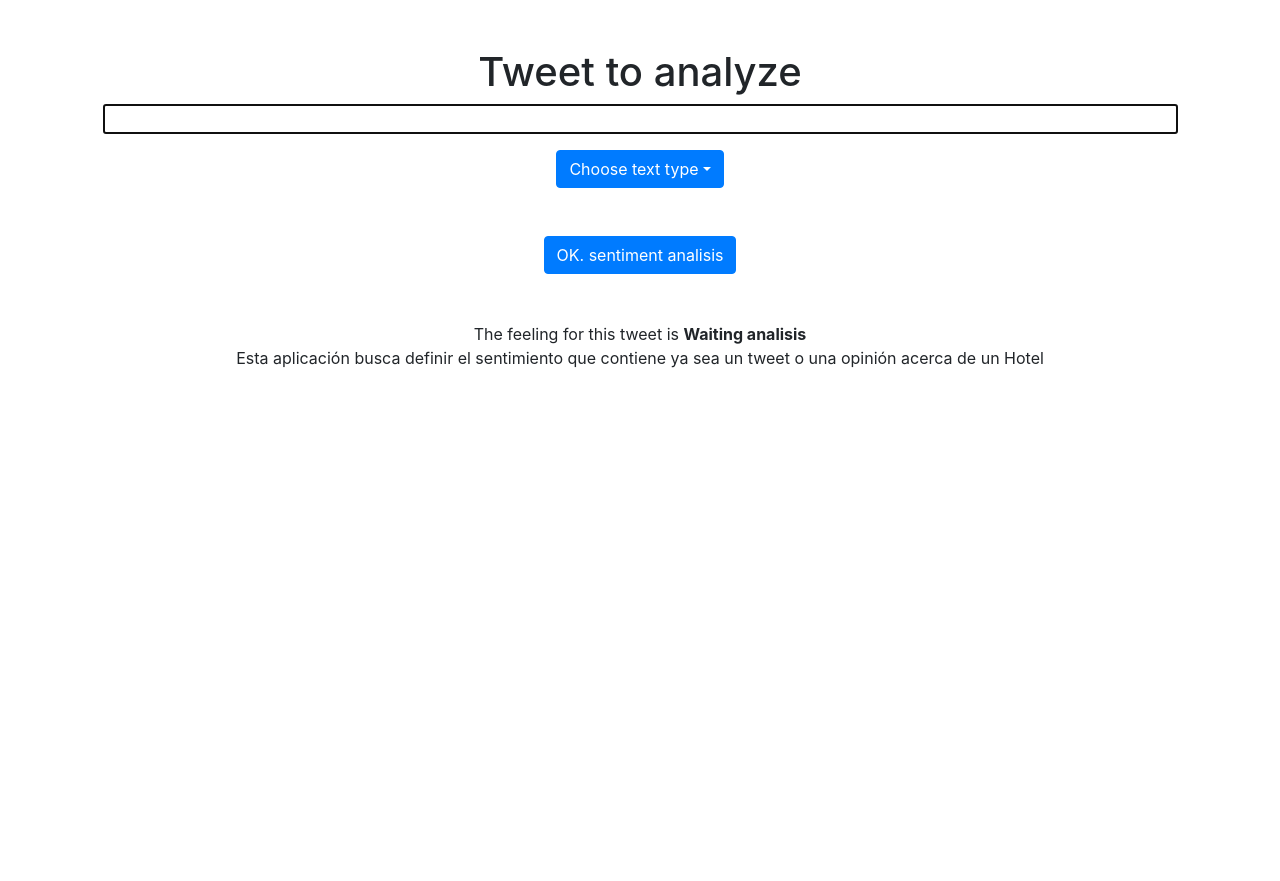
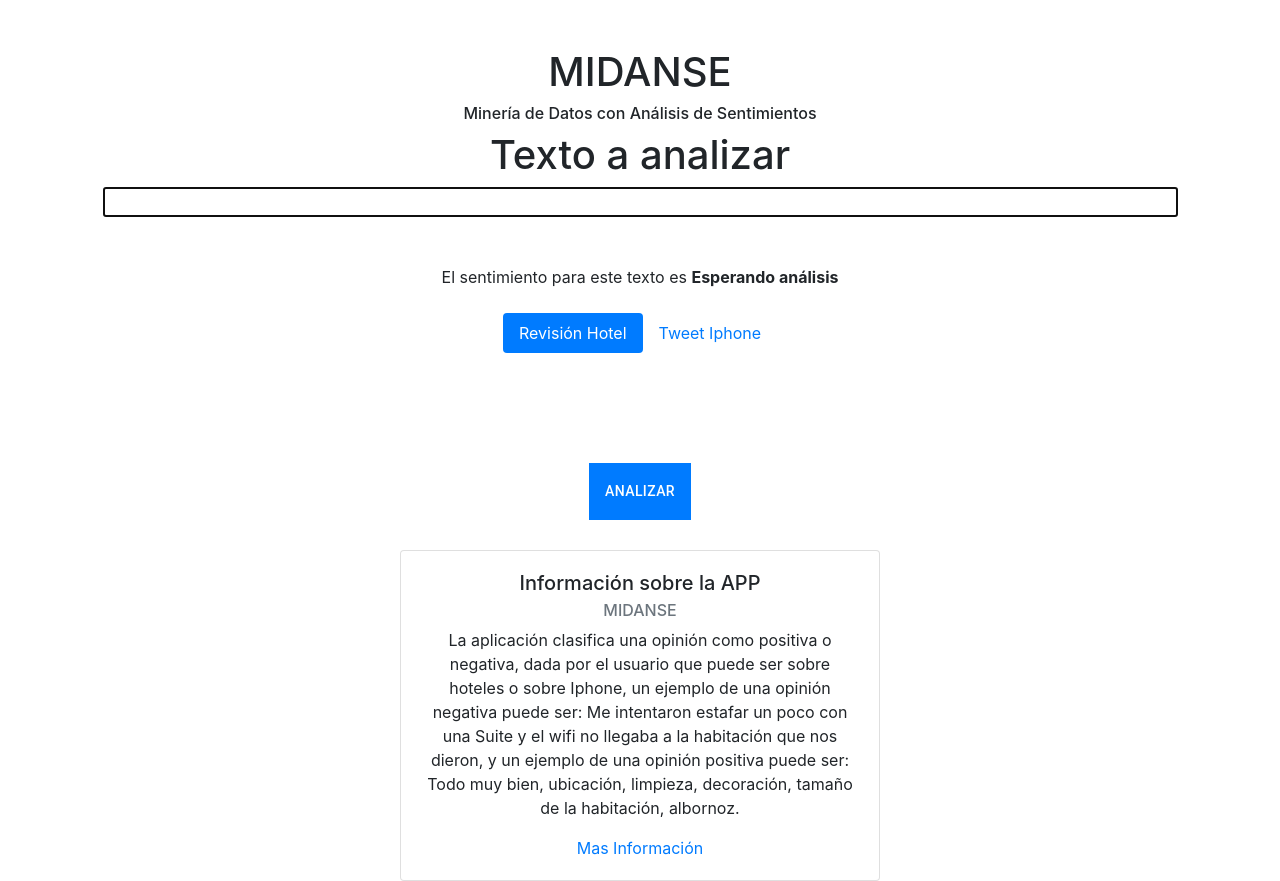
Before and after one commit to EdisonBedoya98/ReactRestAPIDjango, a React (Create React App) app: page / in a window 1280 px wide. Before the commit the page ends 800 px from the top, so only its background shows below. Built offline with nearby package versions, Linux system fonts and the light colour scheme.

Commit message:
caracteristicas nuevas de la GUI

```diff
--- a/package.json
+++ b/package.json
@@ -7,6 +7,7 @@
     "node": "10.15.3"
   },
   "dependencies": {
+    "@material-ui/core": "^4.5.0",
     "bootstrap": "^4.3.1",
     "react": "^16.10.1",
     "react-bootstrap": "^1.0.0-beta.12",
--- a/src/App.js
+++ b/src/App.js
@@ -1,6 +1,7 @@
 import React from 'react';
 // import DataProvider from "./DataProvider";
 // import Table from "./Table";
+import Card from 'react-bootstrap/Card'
 import FormSentimentIndex from "./FormSentimentIndex";
 import 'bootstrap/dist/css/bootstrap.min.css';
 
@@ -13,15 +14,35 @@ function App() {
         integrity="sha384-ggOyR0iXCbMQv3Xipma34MD+dH/1fQ784/j6cY/iJTQUOhcWr7x9JvoRxT2MZw1T"
         crossOrigin="anonymous"
       />
+      <div>
+        <h1>MIDANSE</h1>
+        <h6>Minería de Datos con Análisis de Sentimientos</h6>
+      </div>
       <div className="App" >
         {/* <DataProvider endpoint="http://127.0.0.1:8000/api/classifier/"
-        render={data => <Table data={data} />} /> */}
-        <FormSentimentIndex endpoint="https://apidjangoproyectoingtegrador1.herokuapp.com/api/index/" />
+        render={data => <Table data={data} />} />
+                      api/mlpindex/
+        */}
+        <FormSentimentIndex/>
       </div>
 
       <div>
-        Esta aplicación busca definir el sentimiento que contiene ya sea
-        un tweet o una opinión acerca de un Hotel
+        <Card style={{ width: '30rem' }}>
+          <Card.Body>
+            <Card.Title>Información sobre la APP</Card.Title>
+            <Card.Subtitle className="mb-2 text-muted">MIDANSE</Card.Subtitle>
+            <Card.Text>
+              La aplicación clasifica una opinión como positiva o negativa,
+                dada por el usuario que puede ser sobre hoteles o sobre Iphone, un ejemplo
+                de una opinión negativa puede ser: Me intentaron estafar un poco con una Suite y el wifi no llegaba a la habitación que nos dieron, y un ejemplo de
+                 una opinión positiva puede ser: Todo muy bien, ubicación, limpieza, decoración, tamaño de la habitación, albornoz.
+             </Card.Text>
+            <Card.Link href="https://towardsdatascience.com/sentiment-analysis-concept-analysis-and-applications-6c94d6f58c17">Mas Información</Card.Link>
+
+          </Card.Body>
+        </Card>
+
+
       </div>
     </div>
   );
--- /dev/null
+++ b/src/ButtonCarga.js
@@ -0,0 +1,77 @@
+import React from 'react';
+import { makeStyles } from '@material-ui/core/styles';
+import Fade from '@material-ui/core/Fade';
+import Button from '@material-ui/core/Button';
+import CircularProgress from '@material-ui/core/CircularProgress';
+import Typography from '@material-ui/core/Typography';
+
+const useStyles = makeStyles(theme => ({
+  root: {
+    display: 'flex',
+    flexDirection: 'column',
+    alignItems: 'center',
+  },
+  button: {
+    margin: theme.spacing(2),
+  },
+  placeholder: {
+    height: 40,
+  },
+}));
+
+export default function DelayingAppearance() {
+  const classes = useStyles();
+  const [query, setQuery] = React.useState('idle');
+  const timerRef = React.useRef();
+
+  React.useEffect(
+    () => () => {
+      clearTimeout(timerRef.current);
+    },
+    [],
+  );
+
+
+  const handleClickQuery = () => {
+    clearTimeout(timerRef.current);
+
+    if (query !== 'idle') {
+      setQuery('idle');
+      return;
+    }
+
+    setQuery('progress');
+    timerRef.current = setTimeout(() => {
+      setQuery('success');
+    }, 2000);
+  };
+
+  return (
+
+    <div className={classes.root}>
+      <div className={classes.placeholder}>
+        {query === 'success' ? (
+          <Typography>Texto analizado!</Typography>
+        ) : (
+          <Fade
+            in={query === 'progress'}
+            style={{
+              transitionDelay: query === 'progress' ? '800ms' : '0ms',
+            }}
+            unmountOnExit
+          >
+            <CircularProgress/>
+          </Fade>
+        )}
+      </div>
+
+      <Button onClick={handleClickQuery} className={classes.button} >
+      <div  className="p-3 mb-2 bg-primary text-white">
+        {query !== 'idle' ? 'Analizar Nuevo texto' : 'Analizar'}
+        </div>
+      </Button>
+
+    </div>
+
+  );
+}
--- a/src/FormSentimentIndex.js
+++ b/src/FormSentimentIndex.js
@@ -1,53 +1,67 @@
 import React, { Component } from "react";
-import PropTypes from "prop-types";
-import Button from 'react-bootstrap/Button';
-import DropdownButton from 'react-bootstrap/DropdownButton';
-import Dropdown from 'react-bootstrap/Dropdown';
 import Row from 'react-bootstrap/Row';
 import Container from 'react-bootstrap/Container';
 import Col from 'react-bootstrap/Col';
+import Nav from 'react-bootstrap/Nav'
+import ButtonCarga from "./ButtonCarga";
+
 class FormSentimentIndex extends Component {
-    static propTypes = {
-        endpoint: PropTypes.string.isRequired
-    };
     state = {
         loaded: false,
+        clearInput: false,
         texto: "",
-        feeling: ""
+        feeling: "",
+        endpoint: "https://apidjangoproyectoingtegrador1.herokuapp.com/api/mlpindex/"
     };
     handleChange = e => {
         this.setState({ [e.target.name]: e.target.value });
     };
     handleSubmit = e => {
         e.preventDefault();
-        const { texto } = this.state;
+        const { texto} = this.state;
+        this.setState({clearInput:!this.state.clearInput})
+        if(this.state.clearInput===false){
             const lead = { texto };
             const conf = {
                 method: "post",
                 body: JSON.stringify(lead),
                 headers: new Headers({ "Content-Type": "application/json" })
             };
-        fetch(this.props.endpoint, conf).then(response => {
+            fetch(this.state.endpoint, conf).then(response => {
                 return response.json();
             }).then(data => {
                 this.setState({ feeling: data, loaded: true })
                 this.render()
 
             });
+
+        }
+        if(this.state.clearInput===true)
+        {
+            this.setState({ texto: "",feeling:""})
+            this.render()
+        }
+
     };
+    handleSelect = eventKey => {
+        if (eventKey === "RevHotel") {
+            this.setState({ endpoint: "https://apidjangoproyectoingtegrador1.herokuapp.com/api/mlpindex/" })
+        } else {
+            this.setState({ endpoint: "https://apidjangoproyectoingtegrador1.herokuapp.com/api/index/" })
+        }
 
+
+    };
     render() {
         const { loaded, texto, feeling } = this.state;
         return (
             <div>
                 <div className="column">
                     <form>
-
                         <div className="field">
-                            <h1>Tweet to analyze</h1>
+                            <h1>Texto a analizar</h1>
                             <Container>
-                                <Row>
-                                    <Col >
+                                <Row className="justify-content-md-center">
                                     <div className="control ">
                                         <input
                                             autoFocus
@@ -59,55 +73,43 @@ class FormSentimentIndex extends Component {
                                             required
                                             size="100" />
                                     </div>
-
-                                    </Col>
-                                    <Col sm={12}>
-                                        <div className="mt-3">
-                                            <DropdownButton
-                                                title="Choose text type"
-                                                id="dropdown-menu-align-right"
-                                            >
-                                                <Dropdown.Item eventKey="1">Tweet about Iphone</Dropdown.Item>
-                                                <Dropdown.Item eventKey="2">hotel review</Dropdown.Item>
-
-                                            </DropdownButton>
-
+                                </Row>
+                                <Row className="justify-content-md-center">
+                                    <div className="mt-5">
+                                        El sentimiento para este texto es <b>{loaded ? (() => {
+                                            switch (feeling) {
+                                                case "[[0]]": return "Negativo";
+                                                case "[[1]]": return "Positivo";
+                                                default: return "Buscando";
+                                            }
+                                        })()
+                                            : 'Esperando análisis'}</b>
+                                    </div>
+                                </Row>
+                                <Row className="justify-content-md-center">
+                                    <Col md="auto" >
+                                        <div className="mt-4">
+                                            <Nav variant="pills" defaultActiveKey="RevHotel" onSelect={this.handleSelect}>
+                                                <Nav.Item>
+                                                    <Nav.Link eventKey="RevHotel">Revisión Hotel</Nav.Link>
+                                                </Nav.Item>
+                                                <Nav.Item>
+                                                    <Nav.Link eventKey="RevIphone">Tweet Iphone</Nav.Link>
+                                                </Nav.Item>
+                                            </Nav>
                                         </div>
                                     </Col>
                                 </Row>
-
                             </Container>
-
-
                         </div>
-
-                        <div className="control mt-5" >
-                            <Button
-                                variant="primary"
-                                onClick={this.handleSubmit}
-                            >
-                                {loaded ? 'New analisis' : 'OK. sentiment analisis'}
-                            </Button>
-
-
-
+                        <div className="control mt-5">
+                            <div onClick={this.handleSubmit}>
+                                <ButtonCarga></ButtonCarga>
+                            </div>
                         </div>
                     </form>
                 </div>
-                <div className="mt-5">
-                    The feeling for this tweet is <b>{loaded ? (() => {
-                        switch (feeling) {
-                            case "[[0]]": return "Negative";
-                            case "[[1]]": return "Positive";
-                            default: return "Seeking";
-                        }
-                    })()
-
-                        : 'Waiting analisis'}</b>
-
-                </div>
-
-            </div>
+            </div >
         );
     }
 }
```
Also changed, not shown: 1 other file (tests, documents, lock files or other folders). Lines whose indentation alone changed are shown as unchanged.
